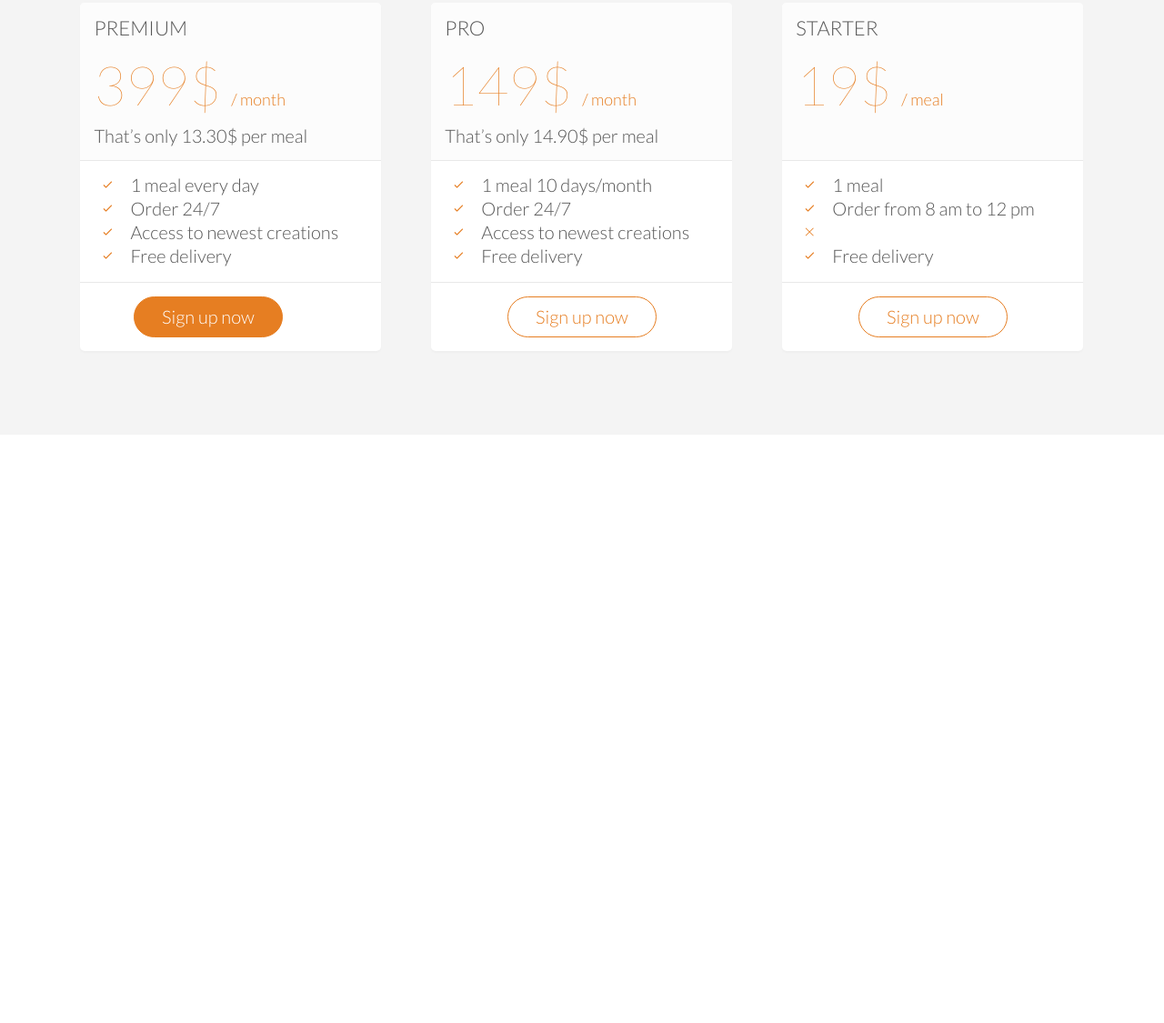
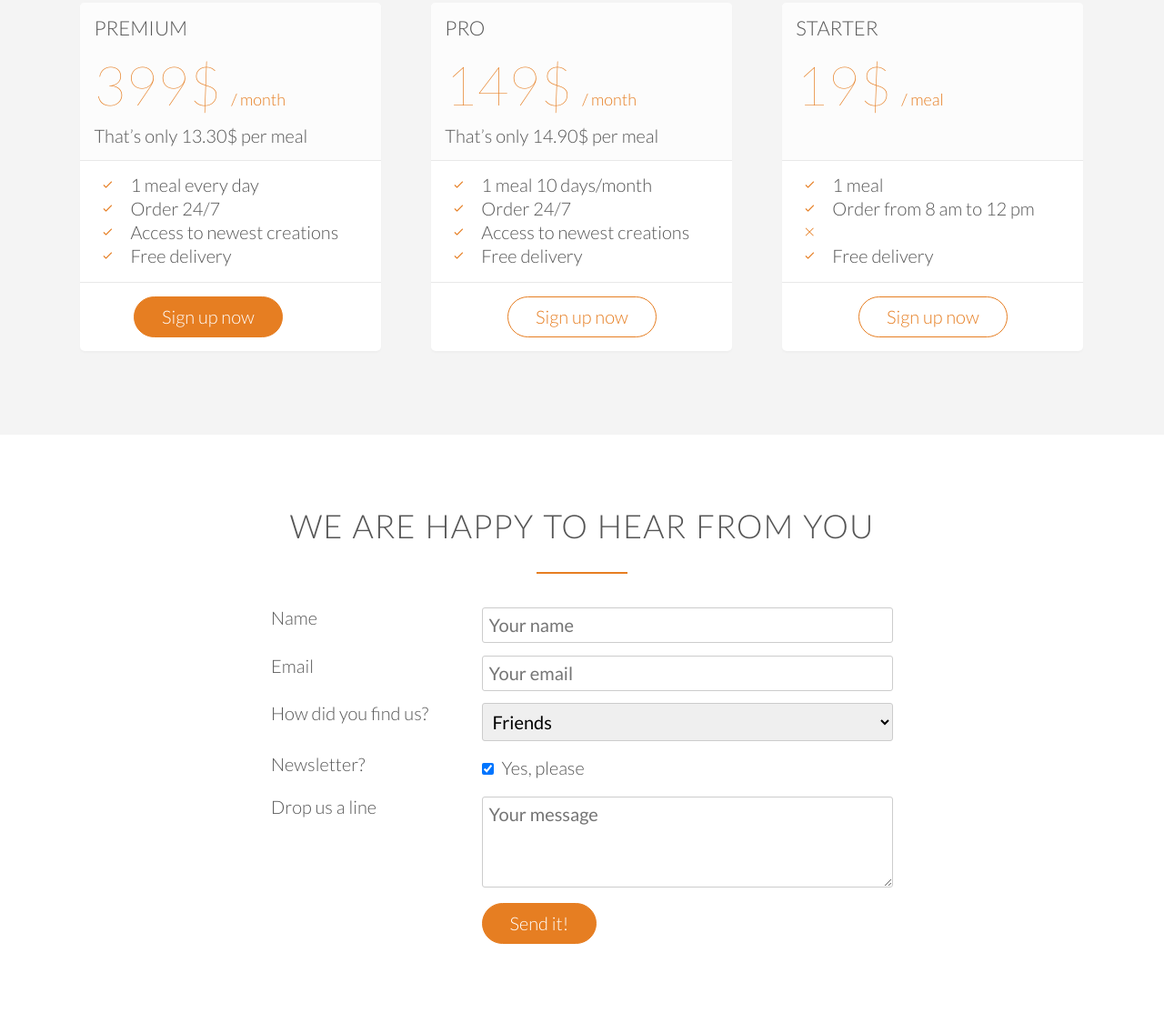
Before and after one commit to hnekhniadovich/omnifood, a plain HTML site: page index.html in a window 1280 px wide. Shown: the part 4054-5179 px from the top of the page at 91% size. Before the commit the page ends 4532 px from the top, so only its background shows below. Drawn offline with Linux system fonts and the light colour scheme; files whose address does not match are found by name.

Commit message:
contact section

```diff
--- a/index.html
+++ b/index.html
@@ -312,34 +312,73 @@
             </div>
         </section>
 
+        <section class="section-form">
+            <div class="row">
+                <h2>We are happy to hear from you</h2>
+            </div>
+            <div class="row">
+                <form method="post" action="#" class="contact-form">
+                    <div class="row">
+                        <div class="col span-1-of-3">
+                            <label for="name">Name</label>
+                        </div>
+                        <div class="col span-2-of-3">
+                            <input type="text" name="name" id="name" placeholder="Your name" required>
+                        </div>
+                    </div>
+                    <div class="row">
+                        <div class="col span-1-of-3">
+                            <label for="email">Email</label>
+                        </div>
+                        <div class="col span-2-of-3">
+                            <input type="email" name="email" id="email" placeholder="Your email" required>
+                        </div>
+                    </div>
+                    <div class="row">
+                        <div class="col span-1-of-3">
+                            <label for="find-us">How did you find us?</label>
+                        </div>
+                        <div class="col span-2-of-3">
+                            <select name="find-us" id="find-us">
+                                <option value="friends" selected>Friends</option>
+                                <option value="search">Search Engine</option>
+                                <option value="add">Advertisement</option>
+                                <option value="other">Other</option>
+                            </select>
+                        </div>
+                    </div>
+                    <div class="row">
+                        <div class="col span-1-of-3">
+                            <label>Newsletter?</label>
+                        </div>
+                        <div class="col span-2-of-3">
+                            <input type="checkbox" name="news" id="news" checked> Yes, please
+                        </div>
+                    </div>
+                    <div class="row">
+                        <div class="col span-1-of-3">
+                            <label>Drop us a line</label>
+                        </div>
+                        <div class="col span-2-of-3">
+                            <textarea name="message" placeholder="Your message"></textarea>
+                        </div>
+                    </div>
+                    <div class="row">
+                        <div class="col span-1-of-3">
+                            <label>&nbsp;</label>
+                        </div>
+                        <div class="col span-2-of-3">
+                            <input type="submit" value="Send it!">
+                        </div>
+                    </div>
+                </form>
+            </div>
+        </section>
+
     </body>
 </html>
 
 <!--
-Title: Start eating healthy today
-
-Plan 1: Premium
-399$ per month
-That’s only 13.30$ per meal
-1 meal every day
-Order 24/7
-Access to newest creations
-Free delivery
 
 
-Plan 2: Pro
-149$ per month
-That’s only 14.90$ per meal
-1 meal 10 days/month
-Order 24/7
-Access to newest creations
-Free delivery
-
-
-Plan 3: Starter
-19$ per meal
-1 meal
-Order from 8 am to 12 pm
-Free delivery
-
 -->
--- a/resources/css/style.css
+++ b/resources/css/style.css
@@ -147,7 +147,8 @@ a:active {
 /* -------- BUTTONS -------- */
 
 .btn:link,
-.btn:visited {
+.btn:visited,
+input[type=submit] {
     display: inline-block;
     padding: 10px 30px;
     font-weight: 300;
@@ -157,7 +158,8 @@ a:active {
 }
 
 .btn-full:link,
-.btn-full:visited {
+.btn-full:visited,
+input[type=submit] {
     background-color: #e67e22;
     border: 1px solid #e67e22;
     color: #fff;
@@ -171,7 +173,9 @@ a:active {
 }
 
 .btn:hover,
-.bth:active {
+.bth:active,
+input[type=submit]:hover,
+input[type=submit]:active {
     background-color: #cf6d17;
 }
 
@@ -454,3 +458,34 @@ cite img {
 .plan ul li {
     padding: 5px 0;
 }
+
+/* ---------------------------------------------- */
+/*  FORM */
+/* ---------------------------------------------- */
+
+.contact-form {
+    width: 60%;
+    margin: 0 auto;
+}
+
+input[type=text],
+input[type=email],
+select,
+textarea {
+    width: 100%;
+    padding: 7px;
+    border-radius: 3px;
+    border: 1px solid #ccc;
+}
+
+textarea {
+    height: 100px;
+}
+
+input[type=checkbox] {
+    margin: 10px 5px 10px 0;
+}
+
+*:focus {
+    outline: none;
+}
```
